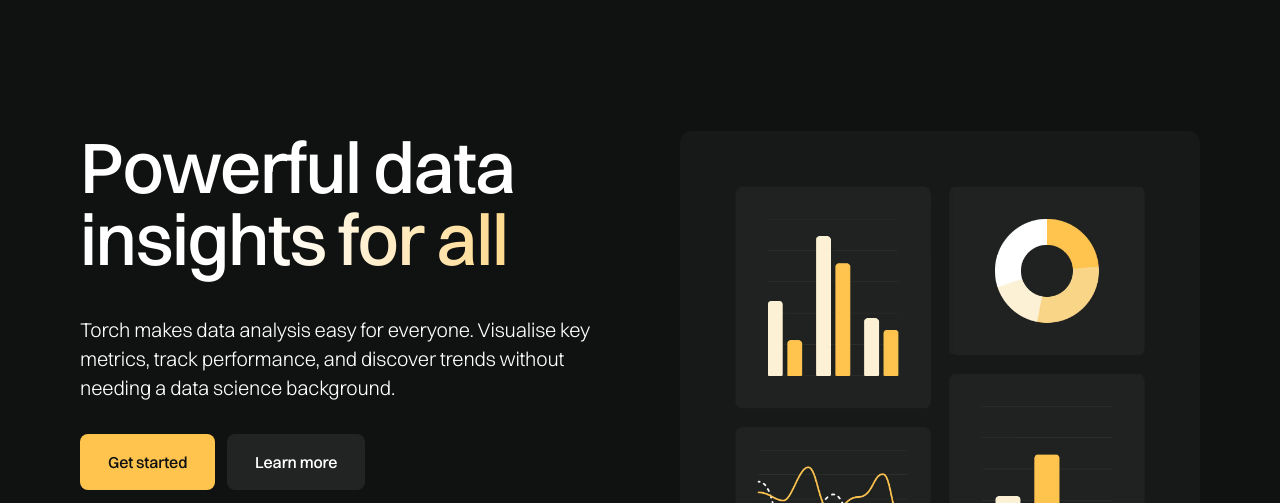
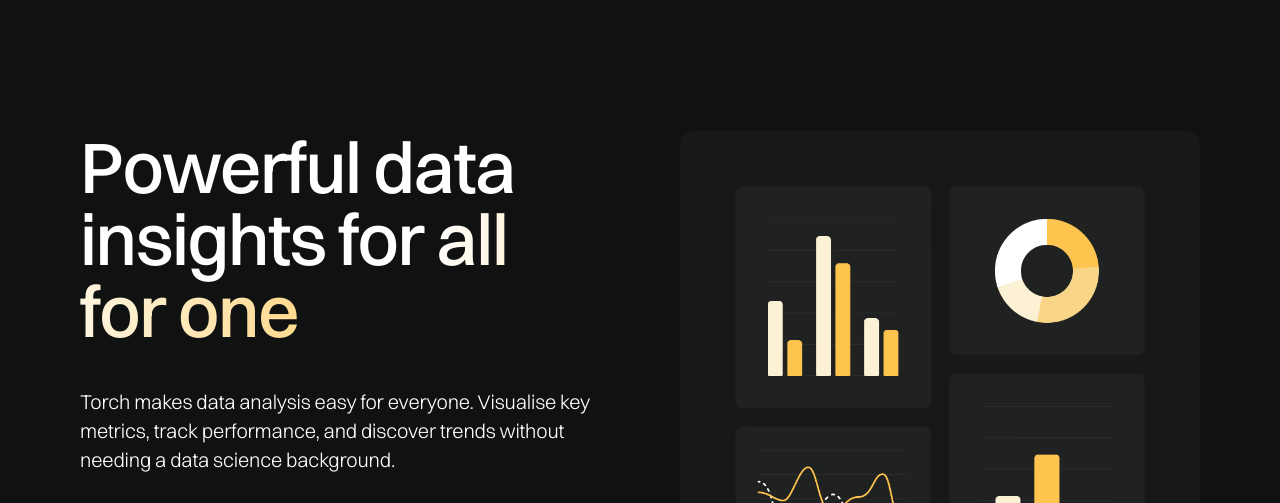
Before and after one commit to Hitsupod/vs-code-activity-a0aa7c5c71511f4863e2cd.webflow, a plain HTML site: page index.html in a window 1280 px wide. Shown: the part 111-614 px from the top of the page. Drawn offline with nearby package versions, Linux system fonts and the light colour scheme.

Commit message:
Update heading

```diff
--- a/index.html
+++ b/index.html
@@ -54,7 +54,7 @@
     <div class="container-large">
       <div class="header-layout">
         <div class="header-content">
-          <h1 data-w-id="05c97b58-b1ac-eabe-afbc-3861dce3b03f" style="-webkit-transform:translate3d(0, 24px, 0) scale3d(1, 1, 1) rotateX(0) rotateY(0) rotateZ(0) skew(0, 0);-moz-transform:translate3d(0, 24px, 0) scale3d(1, 1, 1) rotateX(0) rotateY(0) rotateZ(0) skew(0, 0);-ms-transform:translate3d(0, 24px, 0) scale3d(1, 1, 1) rotateX(0) rotateY(0) rotateZ(0) skew(0, 0);transform:translate3d(0, 24px, 0) scale3d(1, 1, 1) rotateX(0) rotateY(0) rotateZ(0) skew(0, 0);opacity:0" class="heading extra-large"><span class="text-gradient-overlay">Powerful data insights for all</span></h1>
+          <h1 data-w-id="05c97b58-b1ac-eabe-afbc-3861dce3b03f" style="-webkit-transform:translate3d(0, 24px, 0) scale3d(1, 1, 1) rotateX(0) rotateY(0) rotateZ(0) skew(0, 0);-moz-transform:translate3d(0, 24px, 0) scale3d(1, 1, 1) rotateX(0) rotateY(0) rotateZ(0) skew(0, 0);-ms-transform:translate3d(0, 24px, 0) scale3d(1, 1, 1) rotateX(0) rotateY(0) rotateZ(0) skew(0, 0);transform:translate3d(0, 24px, 0) scale3d(1, 1, 1) rotateX(0) rotateY(0) rotateZ(0) skew(0, 0);opacity:0" class="heading extra-large"><span class="text-gradient-overlay">Powerful data insights for all for one </span></h1>
           <div class="spacer-32"></div>
           <p data-w-id="05c97b58-b1ac-eabe-afbc-3861dce3b041" style="-webkit-transform:translate3d(0, 24px, 0) scale3d(1, 1, 1) rotateX(0) rotateY(0) rotateZ(0) skew(0, 0);-moz-transform:translate3d(0, 24px, 0) scale3d(1, 1, 1) rotateX(0) rotateY(0) rotateZ(0) skew(0, 0);-ms-transform:translate3d(0, 24px, 0) scale3d(1, 1, 1) rotateX(0) rotateY(0) rotateZ(0) skew(0, 0);transform:translate3d(0, 24px, 0) scale3d(1, 1, 1) rotateX(0) rotateY(0) rotateZ(0) skew(0, 0);opacity:0" class="paragraph large">Torch makes data analysis easy for everyone. Visualise key metrics, track performance, and discover trends without needing a data science background.</p>
           <div class="spacer-32"></div>
```
